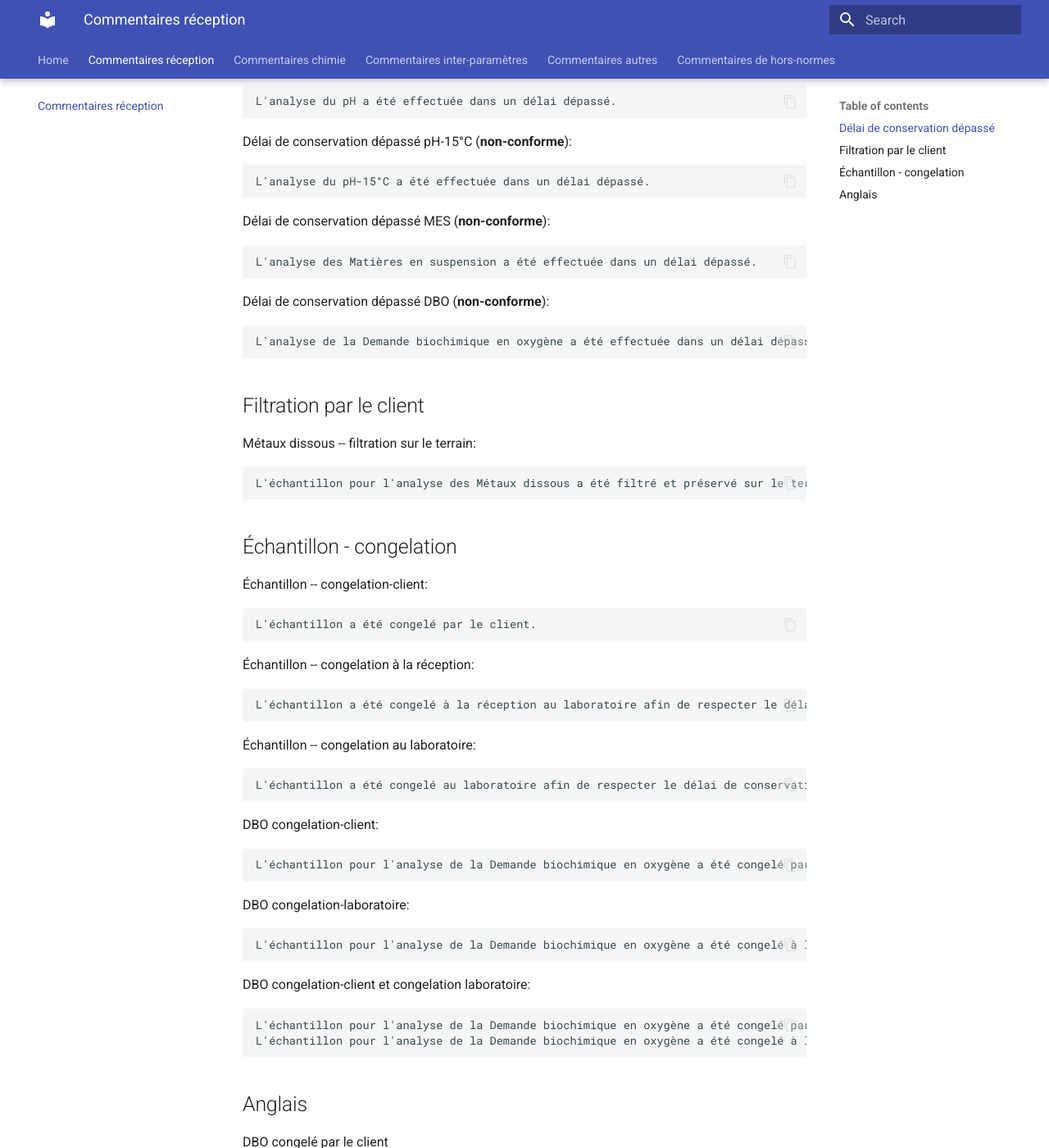
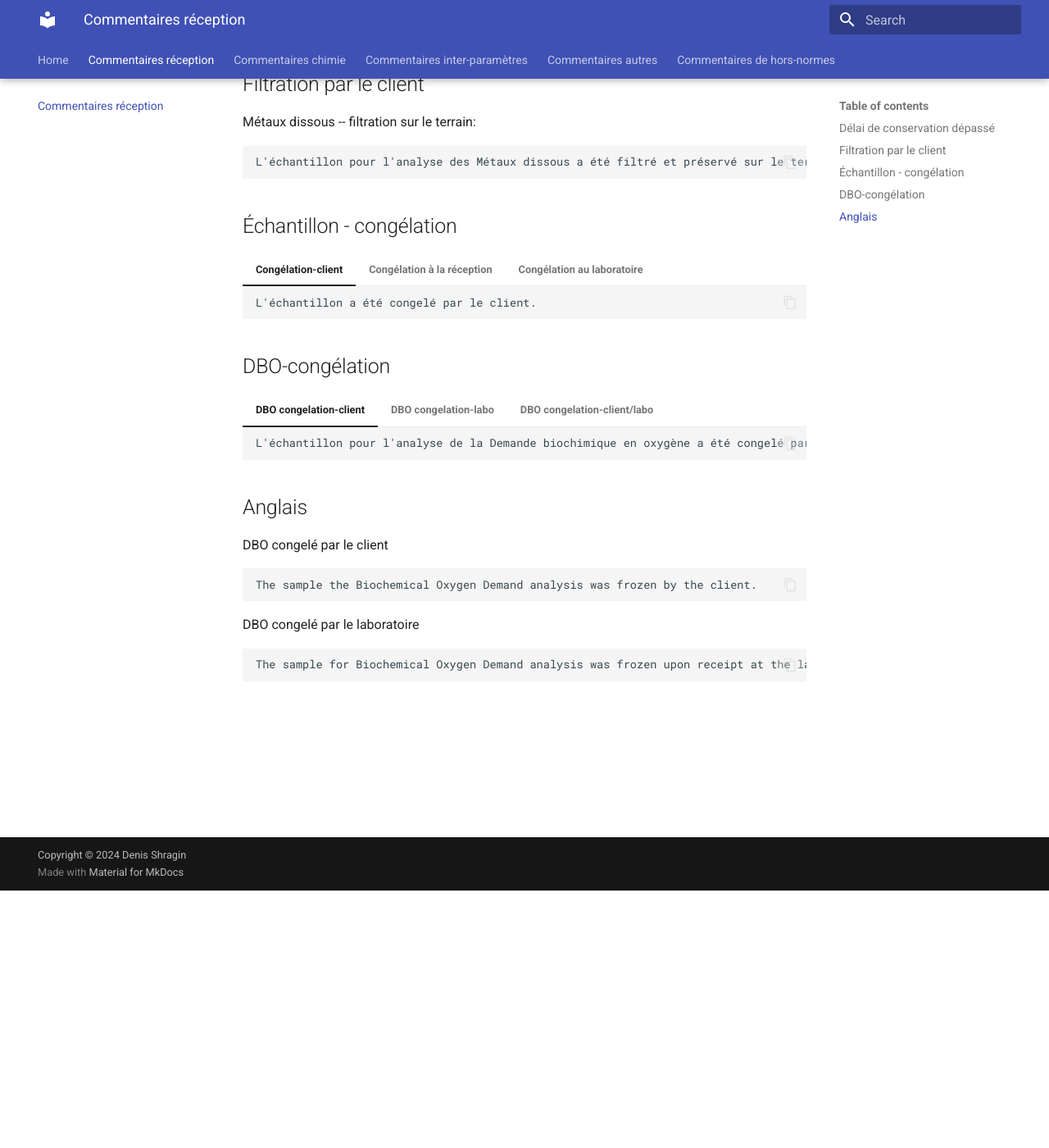
Before and after one commit to denisshragin/comments, an MkDocs documentation site: the page built from docs/reception.md, in a window 1280 px wide and 1400 px high, scrolled down 314 px. Shown: the whole window at 82% size. Built offline with MkDocs 1.6.1 and Material for MkDocs 9.7.7, drawn with Linux system fonts in a browser that asks for light colours; some of the changed text lies outside the part shown.

Commit message:
Comntent tabs added for reception

````diff
--- a/docs/reception.md
+++ b/docs/reception.md
@@ -1,28 +1,27 @@
 # Réception
-
 
 ## Délai de conservation dépassé
 
-Délai de conservation dépassé (**non-conforme**):
-```
-L'analyse de XXX a été effectuée dans un délai dépassé.
-```
-Délai de conservation dépassé pH (**non-conforme**):
-```
-L'analyse du pH a été effectuée dans un délai dépassé.
-```
-Délai de conservation dépassé pH-15°C (**non-conforme**):
-```
-L'analyse du pH-15°C a été effectuée dans un délai dépassé.
-```
-Délai de conservation dépassé MES (**non-conforme**):
-```
-L'analyse des Matières en suspension a été effectuée dans un délai dépassé.
-```
-Délai de conservation dépassé DBO (**non-conforme**):
-```
-L'analyse de la Demande biochimique en oxygène a été effectuée dans un délai dépassé.
-```
+=== "Général"
+    ```
+    L'analyse de XXX a été effectuée dans un délai dépassé.
+    ```
+=== "pH"
+    ```
+    L'analyse du pH a été effectuée dans un délai dépassé.
+    ```
+=== "pH-15°C"
+    ```
+    L'analyse du pH-15°C a été effectuée dans un délai dépassé.
+    ```
+=== "MES"
+    ```
+    L'analyse des Matières en suspension a été effectuée dans un délai dépassé.
+    ```
+=== "DBO"
+    ```
+    L'analyse de la Demande biochimique en oxygène a été effectuée dans un délai dépassé.
+    ```
 
 ## Filtration par le client
 
@@ -31,32 +30,33 @@ Métaux dissous -- filtration sur le terrain:
 L'échantillon pour l'analyse des Métaux dissous a été filtré et préservé sur le terrain.
 ```
 
-## Échantillon - congelation
-Échantillon -- congelation-client:
-```
-L'échantillon a été congelé par le client.
-```
-Échantillon -- congelation à la réception:
-```
-L'échantillon a été congelé à la réception au laboratoire afin de respecter le délai de conservation.
-```
-Échantillon -- congelation au laboratoire:
-```
-L'échantillon a été congelé au laboratoire afin de respecter le délai de conservation.
-```
-DBO congelation-client:
-```
-L'échantillon pour l'analyse de la Demande biochimique en oxygène a été congelé par le client.
-```
-DBO congelation-laboratoire:
-```
-L'échantillon pour l'analyse de la Demande biochimique en oxygène a été congelé à la réception au laboratoire.
-```
-DBO congelation-client et congelation laboratoire:
-```
-L'échantillon pour l'analyse de la Demande biochimique en oxygène a été congelé par le client.
-L'échantillon pour l'analyse de la Demande biochimique en oxygène a été congelé à la réception au laboratoire.
-```
+## Échantillon - congélation
+=== "Congélation-client"
+    ```
+    L'échantillon a été congelé par le client.
+    ```
+=== "Congélation à la réception"
+    ```
+    L'échantillon a été congelé à la réception au laboratoire afin de respecter le délai de conservation.
+    ```
+=== "Congélation au laboratoire"
+    ```
+    L'échantillon a été congelé au laboratoire afin de respecter le délai de conservation.
+    ```
+## DBO-congélation
+=== "DBO congelation-client"
+    ```
+    L'échantillon pour l'analyse de la Demande biochimique en oxygène a été congelé par le client.
+    ```
+=== "DBO congelation-labo"
+    ```
+    L'échantillon pour l'analyse de la Demande biochimique en oxygène a été congelé à la réception au laboratoire.
+    ```
+=== "DBO congelation-client/labo"
+    ```
+    L'échantillon pour l'analyse de la Demande biochimique en oxygène a été congelé par le client.
+    L'échantillon pour l'analyse de la Demande biochimique en oxygène a été congelé à la réception au laboratoire.
+    ```
 ## Anglais
 DBO congelé par le client
 ```
--- a/mkdocs.yml
+++ b/mkdocs.yml
@@ -14,6 +14,11 @@ theme:
   - navigation.tabs.sticky
   - content.code.copy
 copyright: Copyright &copy; 2024  Denis Shragin
+
+markdown_extensions:
+  - pymdownx.superfences
+  - pymdownx.tabbed:
+      alternate_style: true
 #plugins:
 #  - offline:
 #      enabled: !ENV [OFFLINE, false]
````
Also changed, not shown: pyproject.toml (added, +10 -0 lines), 1 other file.
